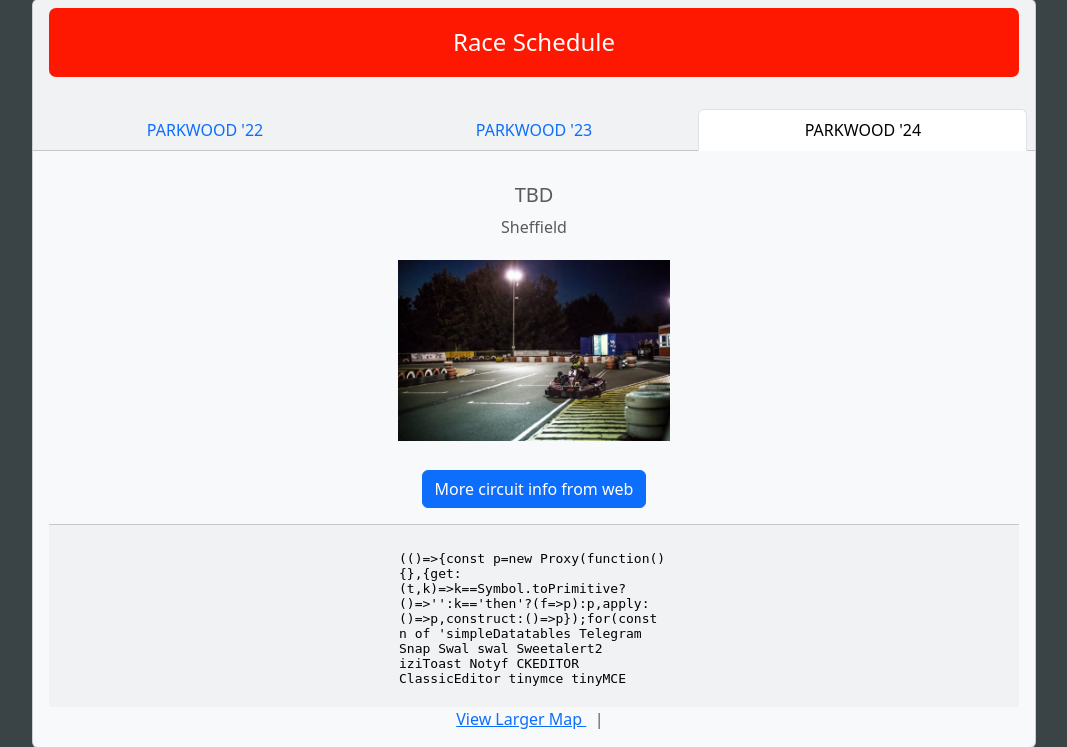
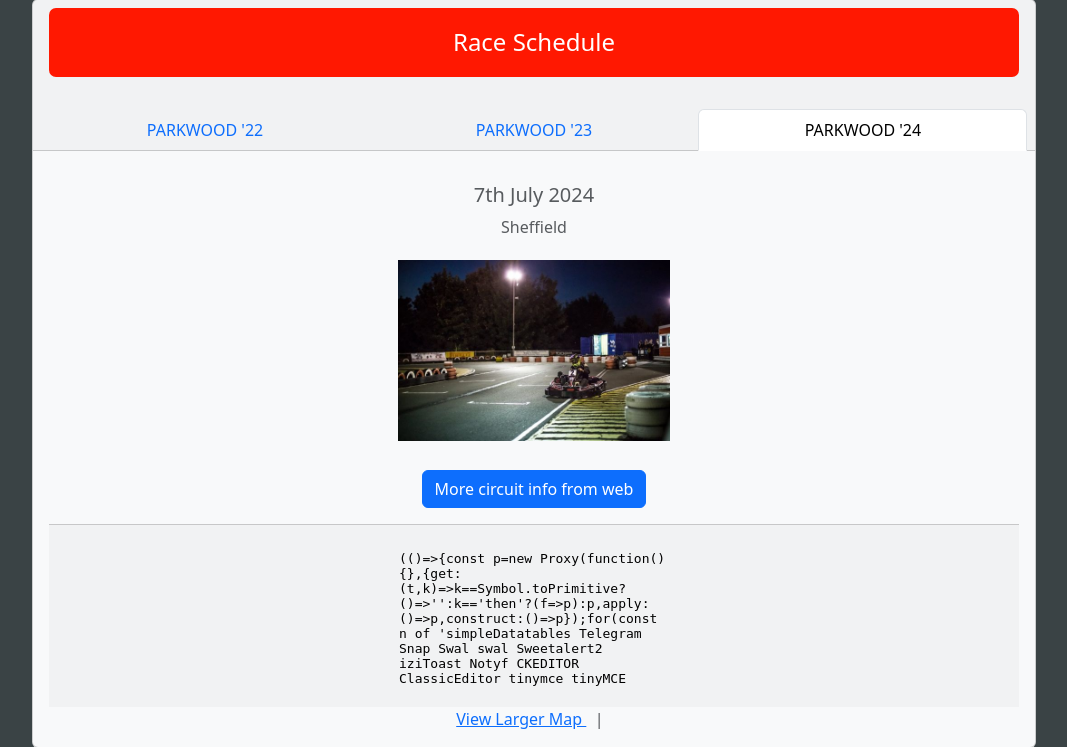
Before and after one commit to s93frost/kartfest, a Flask app: page / in a window 1280 px wide. Shown: the part 138-885 px from the top of the page, without its empty margins (106-1173 px from the left). Run offline with Flask 3, Linux system fonts and the light colour scheme; some libraries are stand-ins or nearby versions.

Commit message:
updated date for '24

```diff
--- a/templates/index.html
+++ b/templates/index.html
@@ -60,7 +60,7 @@
 
                 <div class="tab-pane active" id="next_plus_one">
                     <div class="card-body">
-                        <h5> TBD </h5>
+                        <h5> 7th July 2024 </h5>
                         <p class="card-text"> Sheffield </p>
                         <img class="index_logo" src="/static/track_pics/parkwood2.jpeg" alt="image"><br><br>
                         <a href="https://www.parkwoodkarting.com/" class="btn btn-primary"> More circuit info from web </a>
```
